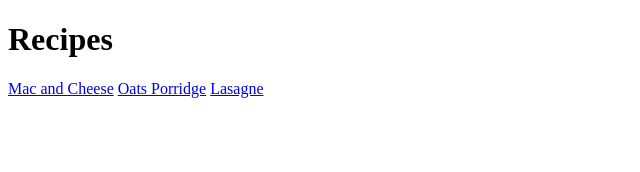
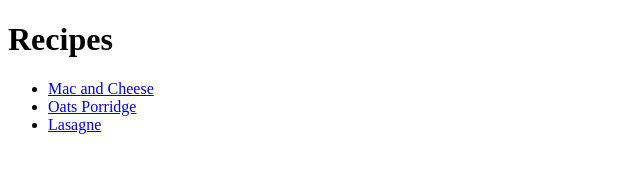
Before and after one commit to opabhijeet/recipes, a plain HTML site: page index.html in a window 1280 px wide. Shown: the whole page, without its empty margins (0-640 px from the left). Drawn offline with Linux system fonts and the light colour scheme.

Commit message:
update lasagne page and home page

```diff
--- a/index.html
+++ b/index.html
@@ -6,8 +6,10 @@
     </head>
     <body>
         <h1>Recipes</h1>
-        <a href="./recipes/MacandCheese.html" target="_blank" rel="noopener noreferer">Mac and Cheese</a>
-        <a href="./recipes/OatsPorridge.html" target="_blank" rel="noopener noreferer">Oats Porridge</a>
-        <a href="./recipes/lasagne.html" target="_blank" rel="noopener noreferer">Lasagne</a>
+        <ul>
+            <li><a href="./recipes/MacandCheese.html" target="_blank" rel="noopener noreferer">Mac and Cheese</a></li>
+            <li><a href="./recipes/OatsPorridge.html" target="_blank" rel="noopener noreferer">Oats Porridge</a></li>
+            <li><a href="./recipes/lasagne.html" target="_blank" rel="noopener noreferer">Lasagne</a></li>
+        </ul>
     </body>
 </html>
```
Also changed, not shown: recipes/lasagne.html (+4 -2 lines).
